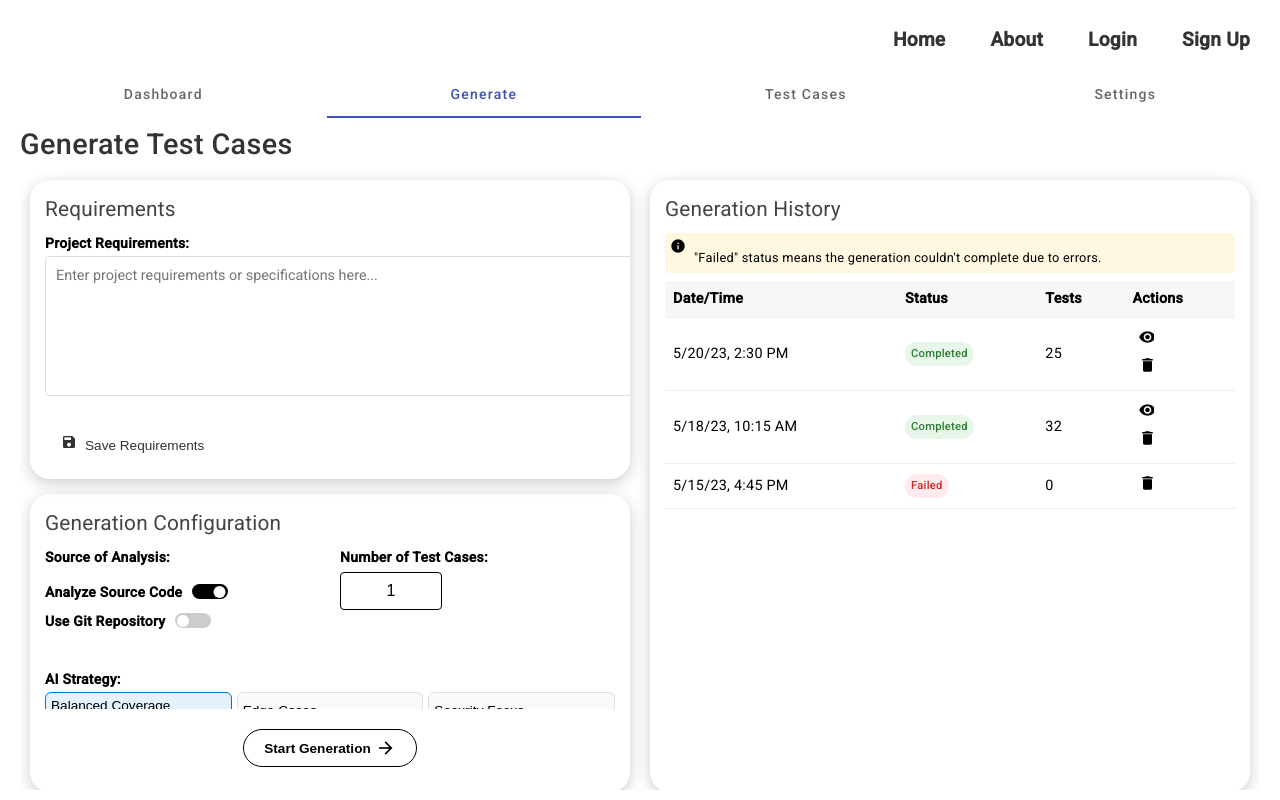
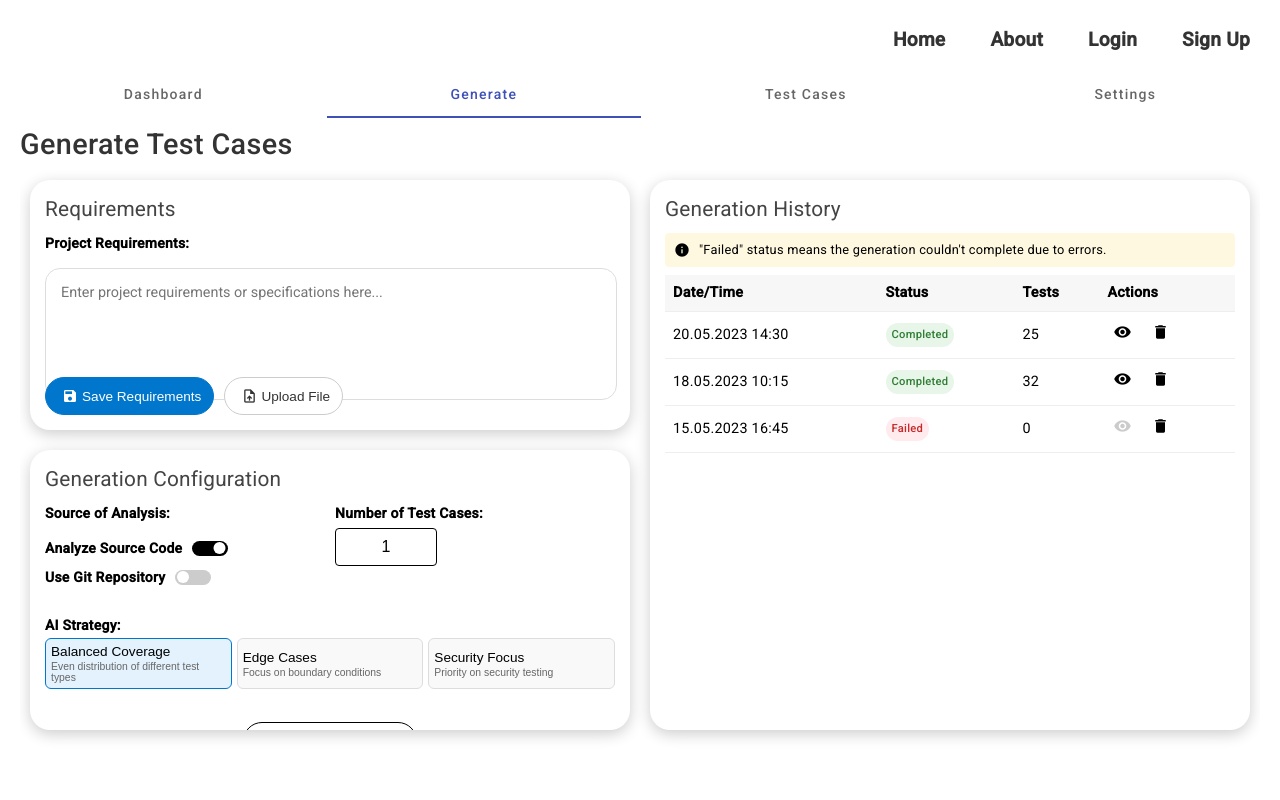
Before and after one commit to Kowa1ak/Diploma, an Angular app: page /project in a window 1280 px wide. Both pictures are taken after a click on the tab "Generate". Built offline with nearby package versions, Linux system fonts and the light colour scheme.

Commit message:
layout fix for the "Generate" tab

```diff
--- a/src/app/project/generate/project-generate.component.css
+++ b/src/app/project/generate/project-generate.component.css
@@ -35,7 +35,7 @@ h3 {
 .left-column, .right-column {
   display: grid;
   grid-template-rows: calc(50% - 50px) calc(50% - 50px); /* Точное указание высоты с учетом отступа */
-  gap: 45px; /* Увеличиваем отступ между карточками */
+  gap: 20px; /* Увеличиваем отступ между карточками */
   overflow: visible; /* Запрещаем скролл в колонках */
   padding: 10px; /* Увеличиваем отступы для видимости теней */
   box-sizing: border-box;
@@ -71,6 +71,11 @@ h3 {
   grid-row: 1; /* Первая строка (верх) */
   height: 100% !important;
   overflow: hidden;
+  padding: 15px;
+  border: 1px solid #ddd;
+  border-radius: 15px;
+  font-family: inherit;
+  font-size: 0.9rem;
 }
 
 .generation-history {
@@ -195,6 +200,10 @@ h3 {
 
 /* Статусное объяснение */
 .status-explanation {
+  display: flex;
+  align-items: center;
+  justify-content: flex-start;
+  flex-direction: row;
   background-color: #fff8e1;
   padding: 5px;
   border-radius: 4px;
@@ -203,6 +212,11 @@ h3 {
 }
 
 .status-explanation mat-icon {
+  display: flex;
+  align-items: center;
+  justify-content: center;
+  vertical-align: middle;
+  margin-right: 5px;
   font-size: 16px;
 }
 
@@ -292,6 +306,7 @@ th {
   padding: 6px 12px;
   border: none;
   border-radius: 20px;
+  margin-right: 10px;
   background: #ffffff;
   color: #333;
   font-size: 0.85rem;
@@ -299,6 +314,7 @@ th {
   display: inline-flex;
   align-items: center;
   justify-content: center;
+  vertical-align: middle;
 }
 
 .action-button.small {
@@ -307,19 +323,22 @@ th {
 }
 
 .action-button mat-icon {
-  margin-right: 4px;
+  display: flex;
+  align-items: center;
+  justify-content: center;
   font-size: 16px;
 }
 
 
 .form-actions {
+
   margin-top: auto;
   padding-top: 10px;
 }
 
 .icon-button {
-  width: 28px;
-  height: 28px;
+  width: 30px;
+  height: 30px;
   border-radius: 50%;
   border: none;
   background: transparent;
@@ -331,6 +350,16 @@ th {
 
 .icon-button mat-icon {
   font-size: 18px;
+}
+
+/* Серый неактивный глаз для статуса Failed */
+.icon-button.disabled {
+  opacity: 0.5;
+  cursor: default;
+}
+
+.icon-button.disabled mat-icon {
+  color: #999;
 }
 
 /* Стили для switch-кнопок */
@@ -425,9 +454,8 @@ th {
 /* Группировка элементов в одном ряду */
 .form-row {
   display: flex;
-  gap: 20px;
+  gap: 10px;
   width: 100%;
-  margin-bottom: 10px;
 }
 
 .half-width {
@@ -437,15 +465,16 @@ th {
 
 /* Стили для Requirements */
 .requirements-config {
+  box-sizing: border-box;
   margin-bottom: 15px;
 }
 
 .textarea {
   width: 100%;
   min-height: 120px;
-  padding: 10px;
+  padding: 15px;
   border: 1px solid #ddd;
-  border-radius: 4px;
+  border-radius: 15px;
   font-family: inherit;
   font-size: 0.9rem;
   resize: vertical;
@@ -459,17 +488,77 @@ th {
   overflow-y: auto; /* Скролл только внутри textarea */
   height: 100%; /* Заполняем доступное пространство */
 }
+.requirements-input label{
+  margin-bottom: 15px;
+}
+
+.requirements-config .requirements-input {
+  height: 100px;
+  box-sizing: border-box;
+  padding-right: 30px;
+  border-radius: 30px;
+}
+
+.requirements-config .action-button.bordered {
+  border: 1px solid #0077cc;
+}
+
+
+/* Увеличиваем контраст для кнопок */
+.requirements-config .action-button.primary.bordered {
+  background-color: #0077cc;
+  color: #fff;
+}
+
+.requirements-config .action-button.secondary {
+  border: 1px solid #ccc;
+}
+
+
 
 /* Стили для Source Code */
 .source-code-config {
   margin-bottom: 15px;
-  height: 100% !important;
+  height: 300px;
   overflow: hidden;
+  box-sizing: border-box;
+  padding: 15px;
+  border: 1px solid #ddd;
+  border-radius: 15px;
+  font-family: inherit;
+  font-size: 0.9rem;
+}
+
+.source-code-config .form-control {
+  box-sizing: border-box;
+  width: 100%;
+  padding: 5px 10px;
+  border: 1px solid #ddd;
+  border-radius: 10px;
+  font-family: inherit;
+  font-size: 0.9rem;
+}
+
+.source-code-config .connect-button,
+.source-code-config .scan-button,
+.source-code-config .action-button {
+  cursor: pointer;
+  background-color: transparent;
+  width: 100%;
+  border: 1px solid #ccc;
+  border-radius: 10px;
+}
+
+.source-code-config .connect-button mat-icon,
+.source-code-config .scan-button mat-icon {
+  vertical-align: middle;
+  margin-right: 6px;
 }
 
 .source-code-config .components-section {
   max-height: calc(100% - 80px); /* отнимаем высоту заголовка и статуса */
   overflow-y: auto;
+  box-sizing: border-box;
 }
 
 h4 {
@@ -510,7 +599,6 @@ h4 {
 /* Компактное отображение для конфигурации */
 .compact-config-container {
     flex: 1;
-    overflow-y: auto;
     display: flex;
     flex-direction: column;
     gap: 5px;
@@ -588,10 +676,9 @@ h4 {
   display: flex;
   align-items: center;
   gap: 10px;
-  padding: 8px 12px;
+  padding: 4px 12px;
   border-radius: 6px;
   background-color: #fff1f0;
-  margin-bottom: 15px;
   font-weight: 500;
 }
 
@@ -600,6 +687,9 @@ h4 {
 }
 
 .git-status-bar mat-icon {
+  display: flex;
+  align-items: center;
+  justify-content: center;
   color: #e53935; /* красный для "not connected" */
   font-size: 18px;
 }
@@ -610,6 +700,7 @@ h4 {
 
 /* Двухколоночный макет для Source Code */
 .source-code-layout {
+  box-sizing: border-box;
   display: grid;
   grid-template-columns: 1fr 1fr; /* Две колонки равной ширины */
   gap: 20px;
@@ -618,6 +709,8 @@ h4 {
 
 /* Стилизация колонок */
 .git-column, .components-column {
+  padding: 10px 0px 0px 20px;
+  box-sizing: border-box;
   display: flex;
   flex-direction: column;
   height: 100%;
@@ -626,7 +719,6 @@ h4 {
 /* Заголовки внутри секций */
 h4 {
   font-size: 1.1rem;
-  margin: 0 0 6px 0;
   color: #444;
   display: flex;
   align-items: center;
@@ -647,7 +739,7 @@ h4::before {
 .git-form {
   display: flex;
   flex-direction: column;
-  gap: 12px;
+  gap: 6px;
 }
 /* Components Section */
 .components-section {
@@ -657,7 +749,7 @@ h4::before {
 }
 
 .component-list {
-  max-height: 120px; /* Увеличиваем высоту списка компонентов */
+  max-height: 117px; /* Увеличиваем высоту списка компонентов */
   overflow-y: auto;
   border: 1px solid #ddd;
   border-radius: 8px;
@@ -686,3 +778,10 @@ h4::before {
   font-weight: normal;
   flex: 1;
 }
+
+/* Делаем иконки в колонке Actions горизонтальными */
+.generation-history .actions {
+  display: flex;
+  align-items: center;
+  gap: 8px;
+}
--- a/src/app/project/generate/project-generate.component.html
+++ b/src/app/project/generate/project-generate.component.html
@@ -7,7 +7,7 @@
       <!-- Requirements (верхняя карточка) -->
       <div class="requirements-config card">
         <h3>Requirements</h3>
-        <div class="form-group">
+        <div class="form-group requirements-input">
           <label for="requirements">Project Requirements:</label>
           <textarea
             id="requirements"
@@ -18,8 +18,26 @@
           ></textarea>
         </div>
         <div class="form-actions">
-          <button class="action-button primary" (click)="saveRequirements()">
-            <mat-icon>save</mat-icon> Save Requirements
+          <button
+            class="action-button primary bordered"
+            (click)="saveRequirements()"
+          >
+            <mat-icon>save</mat-icon>
+            Save Requirements
+          </button>
+          <input
+            type="file"
+            #reqFileInput
+            id="requirementsFile"
+            (change)="uploadRequirementsFile($event)"
+            hidden
+          />
+          <button
+            class="action-button secondary"
+            (click)="reqFileInput.click()"
+          >
+            <mat-icon>upload_file</mat-icon>
+            Upload File
           </button>
         </div>
       </div>
@@ -253,7 +271,7 @@
             </thead>
             <tbody>
               <tr *ngFor="let run of generationRuns">
-                <td>{{ run.timestamp | date : "short" }}</td>
+                <td>{{ run.timestamp | date : "dd.MM.yyyy HH:mm" }}</td>
                 <td>
                   <span
                     class="status-badge"
@@ -268,6 +286,14 @@
                     class="icon-button"
                     *ngIf="run.status === 'Completed'"
                     title="View Results"
+                  >
+                    <mat-icon>visibility</mat-icon>
+                  </button>
+                  <button
+                    class="icon-button disabled"
+                    *ngIf="run.status === 'Failed'"
+                    title="Generation failed, cannot view results"
+                    disabled
                   >
                     <mat-icon>visibility</mat-icon>
                   </button>
--- a/src/app/project/generate/project-generate.component.ts
+++ b/src/app/project/generate/project-generate.component.ts
@@ -194,4 +194,17 @@ export class ProjectGenerateComponent {
   saveRequirements() {
     alert('Requirements saved successfully!');
   }
+
+  // Обработчик загрузки файла требований
+  uploadRequirementsFile(event: Event): void {
+    const input = event.target as HTMLInputElement;
+    if (input.files && input.files.length > 0) {
+      const file = input.files[0];
+      const reader = new FileReader();
+      reader.onload = () => {
+        this.requirements = reader.result as string;
+      };
+      reader.readAsText(file);
+    }
+  }
 }
```
